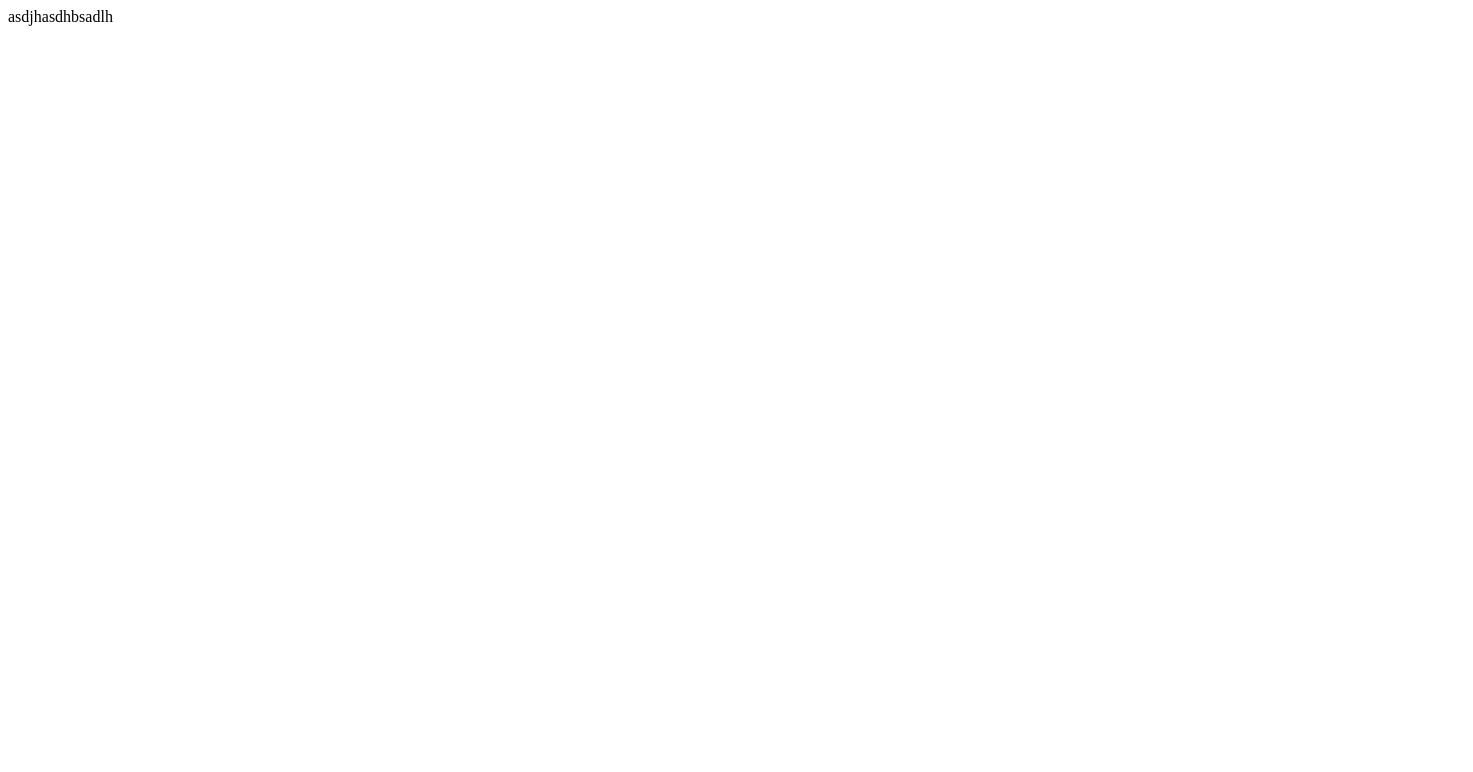
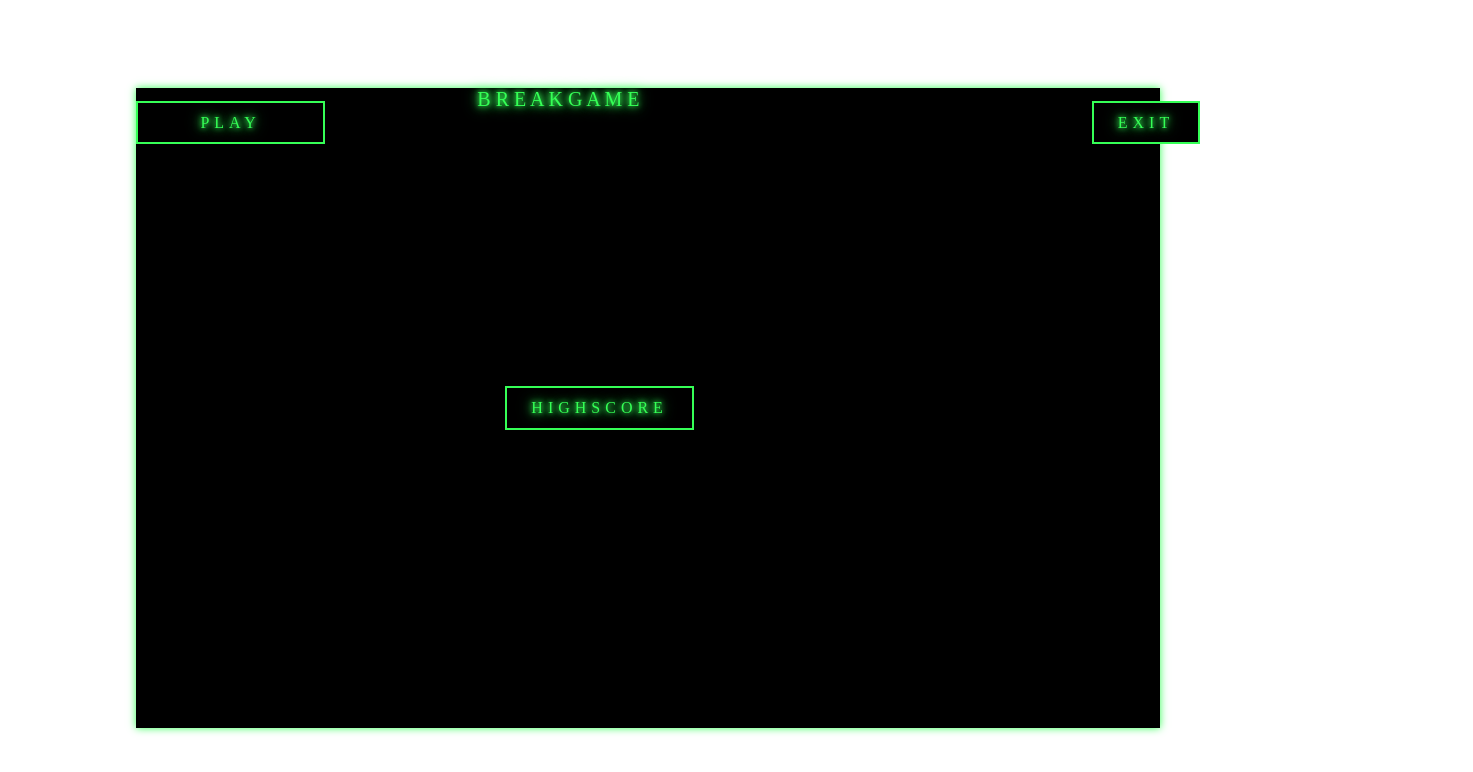
Before and after one commit to MaksKryukov/BreakBallGame, a plain HTML site: page Index.html in a window 1280 px wide. Shown: the whole page, 1473 px wide, since content can reach past the window. Drawn offline with Linux system fonts and the light colour scheme.

Commit message:
created a menu

```diff
--- a/Index.html
+++ b/Index.html
@@ -4,9 +4,23 @@
     <meta charset="UTF-8">
     <meta http-equiv="X-UA-Compatible" content="IE=edge">
     <meta name="viewport" content="width=device-width, initial-scale=1.0">
-    <title>Document</title>
+    <title>BreakBall</title>
+    <link rel="stylesheet" href="index.css">
 </head>
-<body>
-    asdjhasdhbsadlh
+<body class="index-page">
+    <div class="mainBOX">
+
+
+        <div class="grid2">
+            <div class="box0">B R E A K  G A M E</div>
+            <div class="box1"><p style="padding-top: 10px;"> <a href="#" class="playbtn">PLAY</a> </p></div>
+            <a href="#" class="scorebtn">HIGHSCORE</a>
+            <div class="box3"><p style="padding-top: 10px;"><a href="#" class="exitbtn">EXIT</a> </p></div>
+         </div>
+
+
+    </div>
+
+
 </body>
 </html>
--- /dev/null
+++ b/index.css
@@ -0,0 +1,91 @@
+html, body {
+  width: 100%;
+  height: 100%;
+}
+
+.index-page {
+  display: grid;
+  grid-template-columns: 1fr;
+  grid-template-rows: 1fr;
+  place-items: center;
+}
+a.scorebtn{
+  text-shadow: 0 0 5px rgb(53, 255, 86), 0 0 10px rgb(53, 255, 86), 0 0 15px rgb(53, 255, 86);
+  margin-left: 28px;
+  color: rgb(53, 255, 86);
+  background: black;
+  text-decoration: none;
+  user-select: none;
+  padding: .7em 1.5em;
+  border: 2px solid rgb(53, 255, 86);
+  letter-spacing: 5px;
+  grid-column-start: 2;
+  grid-column-end: 3;
+  grid-row-start: 2;
+  grid-row-end: 3;
+  width: fit-content;
+  height: fit-content;
+  align-self: center;
+}
+
+a.playbtn {
+  text-shadow: 0 0 5px rgb(53, 255, 86), 0 0 10px rgb(53, 255, 86), 0 0 15px rgb(53, 255, 86);
+
+  color: rgb(53, 255, 86);
+  background: black;
+  text-decoration: none;
+  user-select: none;
+  padding: .7em 3.9em;
+  border: 2px solid rgb(53, 255, 86);
+  letter-spacing: 5px;
+  grid-column-start: 2;
+  grid-row-start: 2;
+  grid-row-end: 4;
+
+}
+a.exitbtn{
+  text-shadow: 0 0 5px rgb(53, 255, 86), 0 0 10px rgb(53, 255, 86), 0 0 15px rgb(53, 255, 86);
+  margin: 80%;
+  color: rgb(53, 255, 86);
+  background: black;
+  text-decoration: none;
+  user-select: none;
+  padding: .7em 1.5em;
+  border: 2px solid rgb(53, 255, 86);
+  letter-spacing: 5px;
+}
+
+a.playbtn:hover {
+  background: rgb(48, 48, 48);
+}
+a.scorebtn:hover{
+  background: rgb(48, 48, 48);
+}
+a.exitbtn:hover{
+  background: rgb(48, 48, 48);
+}
+.mainBOX {
+
+  width: 80%;
+  height: 80%;
+  background-color: black;
+  top: 100px;
+  left: -100px;
+  box-shadow: 0 0 8px rgb(53, 255, 86);
+}
+.grid2{
+  display: grid;
+  height: 100%;
+  grid-template-columns: 1fr 1fr 1fr;
+  grid-template-rows: 1fr 1fr 1fr;
+
+}
+.box0{
+  text-shadow: 0 0 5px rgb(53, 255, 86), 0 0 10px rgb(53, 255, 86), 0 0 15px rgb(53, 255, 86);
+  font-size: 20px;
+  color: rgb(53, 255, 86);
+  grid-column-start: 2;
+  grid-column-end: 3;
+  grid-row-start: 1;
+  grid-row-end: 2;
+}
```
